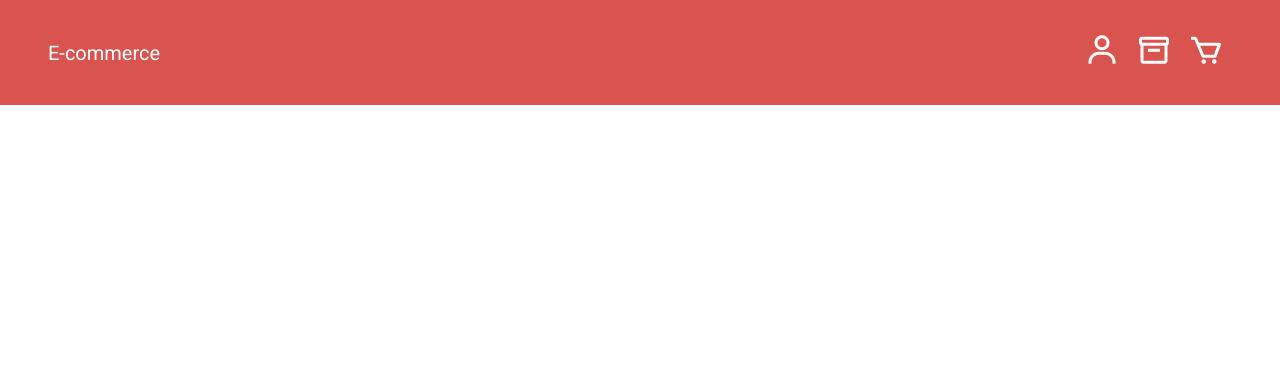
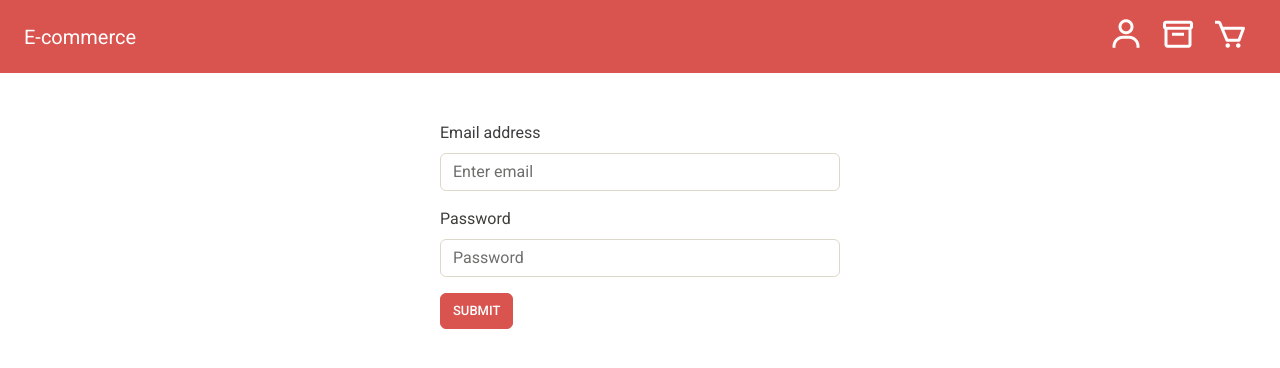
Before and after one commit to smavilp/E-commerce-React, a React (Vite) app: page /#/login in a window 1280 px wide. Shown: the top 368 px of the page. Built offline with nearby package versions, Linux system fonts and the light colour scheme.

Commit message:
react hook form i

```diff
--- a/src/App.jsx
+++ b/src/App.jsx
@@ -20,7 +20,7 @@ function App() {
     <HashRouter>
       <div className="App">
         {isLoading && <Loader />}
-        <NavBar />
+        <NavBar  />
         <Routes>
           <Route path="/" element={<Home />} />
           <Route path="/product/:id" element={<ProductDetail />} />
--- a/src/components/Navbar.jsx
+++ b/src/components/Navbar.jsx
@@ -6,9 +6,9 @@ import { Link } from 'react-router-dom';
 
 const NavBar = () => {
   return (
-    <Navbar bg="danger" variant="light" className='py-4 px-5 d-flex justify-content-between'>
+    <Navbar bg="danger" variant="light" sticky="top"  className='py-2 px-4 d-flex justify-content-between'>
       <Navbar.Brand as={Link} to={"/"} style={{color:'#ffffff'}}>E-commerce</Navbar.Brand>
-      <Nav className='mb-auto'>
+      <Nav>
         <Nav.Link as={Link} to={"/login"} >
           <i className='bx bx-user bx-md' style={{color:"#fffcfc"}}  ></i>
         </Nav.Link>
--- a/src/pages/Home.jsx
+++ b/src/pages/Home.jsx
@@ -37,10 +37,10 @@ const Home = () => {
 
 
   return (
-    <Container>
+    <Container fluid className='p-5'>
       <Row>
         <Col>
-          <Accordion defaultActiveKey="0">
+          <Accordion defaultActiveKey="0" sticky="left">
             <Accordion.Item eventKey="0">
               <Accordion.Header>Category</Accordion.Header>
               <Accordion.Body >
--- a/src/pages/Login.jsx
+++ b/src/pages/Login.jsx
@@ -1,10 +1,24 @@
 import React from 'react';
+import Button from 'react-bootstrap/Button';
+import Form from 'react-bootstrap/Form';
+
 
 const Login = () => {
+
   return (
-    <div>
-
-    </div>
+    <Form style={{ width:"90%", maxWidth:"25em"}} className='mt-5 mx-auto' >
+      <Form.Group className="mb-3" controlId="formBasicEmail">
+        <Form.Label>Email address</Form.Label>
+        <Form.Control type="email" placeholder="Enter email" />
+      </Form.Group>
+      <Form.Group className="mb-3" controlId="formBasicPassword">
+        <Form.Label>Password</Form.Label>
+        <Form.Control type="password" placeholder="Password" />
+      </Form.Group>
+      <Button variant="danger" type="submit">
+        Submit
+      </Button>
+    </Form>
   );
 };
 
```
